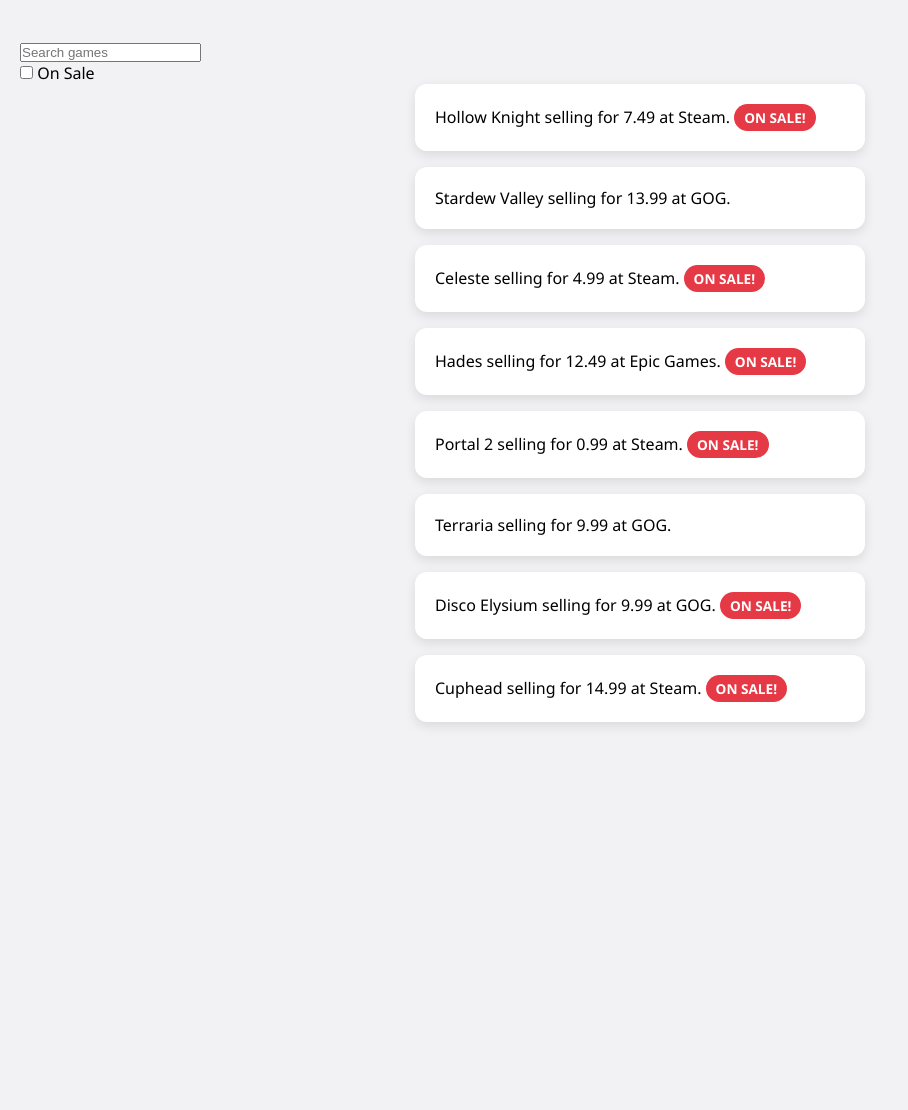
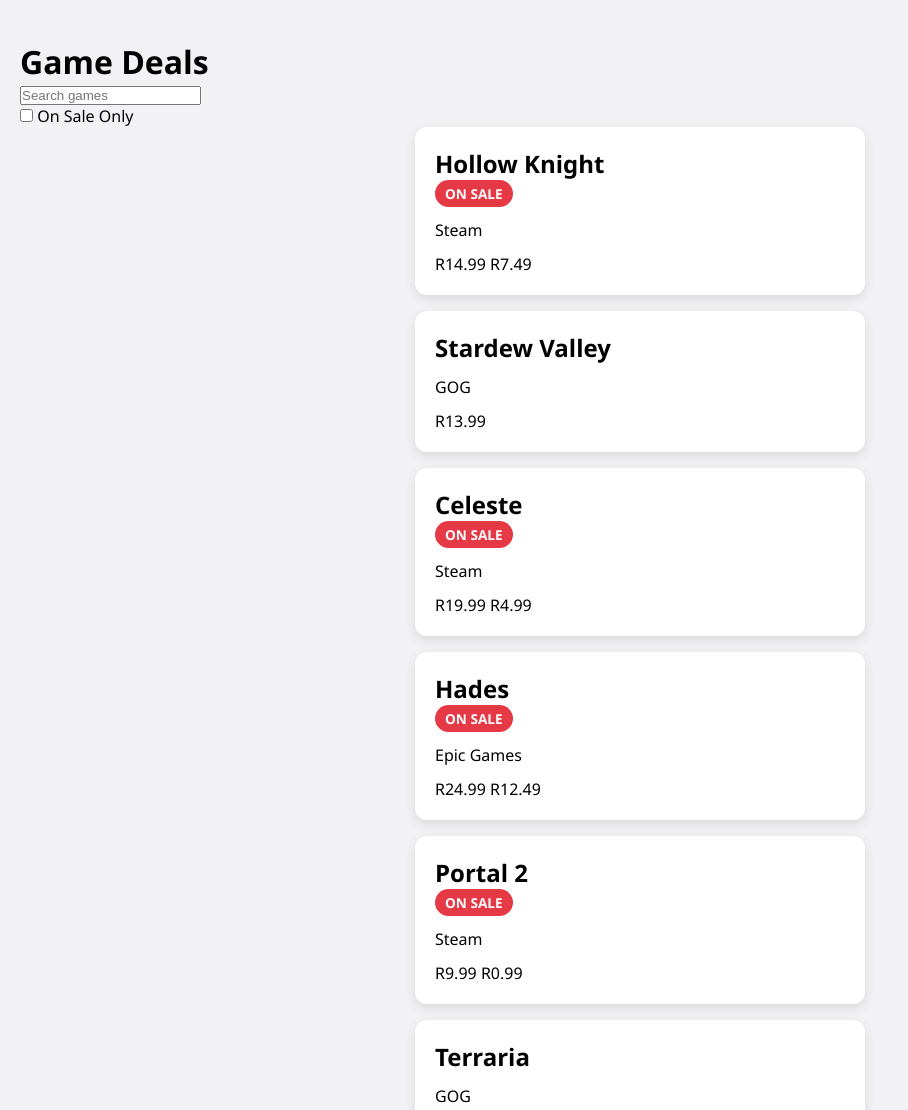
Before and after one commit to MinteNecha/Game_Deals, a plain HTML site: page index.html in a window 1280 px wide. Shown: the top 1110 px of the page, without its empty margins (0-908 px from the left). Before the commit the page ends 800 px from the top, so only its background shows below. Drawn offline with Linux system fonts and the light colour scheme.

Commit message:
style: improve game card layout and enhance display of sale information

```diff
--- a/app.js
+++ b/app.js
@@ -21,13 +21,21 @@ async function init(){
 
 function renderGames(games){
     return games.map(
-        game =>
-            `<div class="game-card">
-            <p>
-            ${game.title} selling for ${game.salePrice} at ${game.store}.
-             ${getDiscountPercentage(game) > 0 ? `<span class="tag">ON SALE!</span>`: ""}
-            </p>
-            </div>`
+        game => {
+            const onSale = getDiscountPercentage(game) > 0;
+            return `
+            <div class="game-card">
+                <div class="card-header">
+                    <h2>${game.title}</h2>
+                    ${onSale ? `<span class="tag">ON SALE</span>` : ""}
+                </div>
+                <p class="store">${game.store}</p>
+                <p class="price">
+                    ${onSale ? `<span class="original-price">R${game.normalPrice}</span>` : ""}
+                    <span class="sale-price">R${game.salePrice}</span>
+                </p>
+            </div>`;
+        }
         ).join("");
 }
 
--- a/index.html
+++ b/index.html
@@ -8,13 +8,14 @@
 </head>
 <body>
 
-    <div>
+    <h1>Game Deals</h1>
+
+    <div class="controls">
         <input id="search-input" type="text" placeholder="Search games">
-    </div>
-
-    <div>
-        <input type="checkbox" id="on-sale-only">
-        <label for="on-sale-only">On Sale</label>
+        <div class="checkbox-wrapper">
+            <input type="checkbox" id="on-sale-only">
+            <label for="on-sale-only">On Sale Only</label>
+        </div>
     </div>
 
     <div id="games-list"></div>
```
